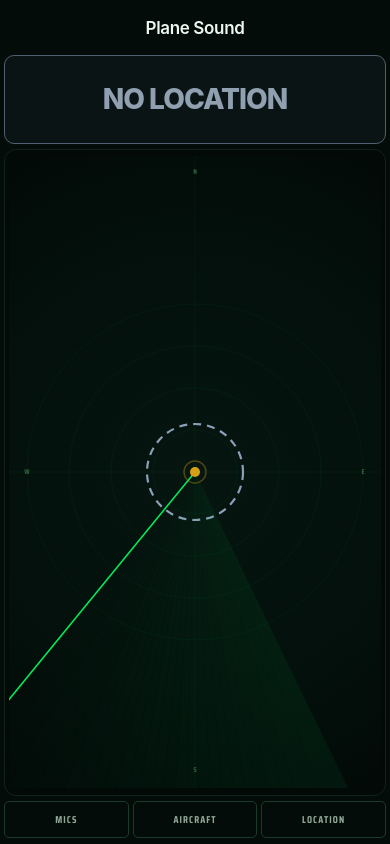
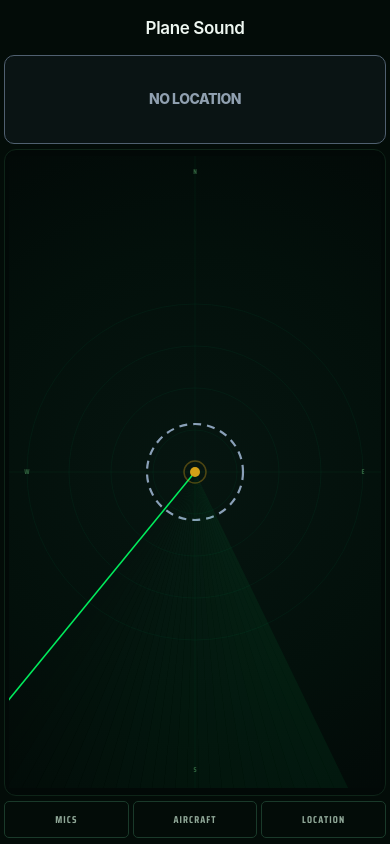
Before and after one commit to williamfranks150/plane-sound-radar, a plain HTML site: page index.html in a window 390 px wide. Drawn offline with Linux system fonts and the light colour scheme.

Commit message:
Fix status header sizing

```diff
--- a/index.html
+++ b/index.html
@@ -59,7 +59,7 @@
   .headline{
     font-family:-apple-system,BlinkMacSystemFont,'SF Pro Display','SF Pro Text','Helvetica Neue',Arial,sans-serif;
     font-size:clamp(29px,7.2vw,54px);font-weight:800;
-    line-height:1.04;letter-spacing:-.035em;margin:0;color:#90a0b0;white-space:nowrap;overflow:hidden;text-overflow:ellipsis;
+    line-height:1.04;letter-spacing:-.035em;margin:0;color:#90a0b0;white-space:nowrap;overflow:visible;text-overflow:clip;min-width:0;
     align-self:center;
   }
   .clear .headline{color:#00ff95;text-shadow:none}
@@ -165,6 +165,36 @@
     .bigCount{font-size:clamp(46px,12vw,72px)}
     .radar-wrap{min-height:240px}
     .tab{padding:8px 3px}
+  }
+
+  .banner{grid-template-columns:1fr!important;}
+  .countBox{display:none!important;}
+  .headline{width:100%!important;max-width:100%!important;text-align:left;overflow:visible!important;text-overflow:clip!important;}
+  .banner.clear .headline{text-align:center;}
+
+  .banner{grid-template-columns:1fr!important;display:flex!important;align-items:center!important;justify-content:flex-start!important;}
+  .countBox{display:none!important;}
+  .headline{width:100%!important;max-width:100%!important;text-align:left;overflow:visible!important;text-overflow:clip!important;font-size:clamp(32px,7.4vw,88px)!important;line-height:.92!important;}
+  .banner.clear{justify-content:center!important;}
+  .banner.clear .headline{text-align:center;font-size:clamp(52px,9.8vw,104px)!important;}
+
+  .banner{
+    grid-template-columns:1fr!important;
+    display:flex!important;
+    align-items:center!important;
+    justify-content:center!important;
+    text-align:center!important;
+    overflow:hidden!important;
+  }
+  .countBox{display:none!important;}
+  .headline{
+    width:100%!important;
+    max-width:100%!important;
+    text-align:center!important;
+    overflow:visible!important;
+    text-overflow:clip!important;
+    white-space:nowrap!important;
+    line-height:.92!important;
   }
 </style>
 </head>
@@ -668,43 +698,80 @@ function renderMeta(){
   // intentionally hidden in the main interface
 }
 
+
+function fitHeadline(){
+  const h=$('headline');
+  const banner=$('banner');
+  if(!h||!banner)return;
+
+  const rect=banner.getBoundingClientRect();
+  const style=getComputedStyle(banner);
+  const padX=parseFloat(style.paddingLeft)+parseFloat(style.paddingRight);
+  const padY=parseFloat(style.paddingTop)+parseFloat(style.paddingBottom);
+
+  const availableW=Math.max(120,rect.width-padX-12);
+  const availableH=Math.max(34,rect.height-padY-4);
+
+  h.style.setProperty('width','100%','important');
+  h.style.setProperty('max-width','100%','important');
+  h.style.setProperty('text-align','center','important');
+  h.style.setProperty('white-space','nowrap','important');
+  h.style.setProperty('overflow','visible','important');
+  h.style.setProperty('text-overflow','clip','important');
+  h.style.setProperty('line-height','.9','important');
+
+  const text=h.textContent||'';
+  const isClear=text==='CLEAR';
+
+  let size=isClear
+    ? Math.floor(availableH*.92)
+    : Math.floor(availableH*.82);
+
+  size=Math.min(isClear?110:96,Math.max(18,size));
+
+  h.style.setProperty('font-size',size+'px','important');
+
+  if(!isClear){
+    for(let s=size;s>=14;s--){
+      h.style.setProperty('font-size',s+'px','important');
+      if(h.scrollWidth<=availableW)break;
+    }
+  }
+}
+
 function renderBanner(){
   const c=counts();
   const banner=$('banner');
   const rs=rangeSettings();
+
+  banner.className='banner no-count';
+  $('bigCount').textContent='';
+  $('countLabel').textContent='';
+  $('statusLeft').textContent='';
+  $('statusRight').textContent='';
+
   if(!state.loc){
-    banner.className='banner no-count';
     $('headline').textContent='NO LOCATION';
-    $('bigCount').textContent='';
-    $('countLabel').textContent='';
-    $('statusLeft').textContent='';
-    $('statusRight').textContent='';
+    fitHeadline();
     return;
   }
 
   if(state.adsb.state==='error'&&!state.adsb.lastFetch){
-    banner.className='banner no-count';
     $('headline').textContent='NO AIRCRAFT FEED';
-    $('bigCount').textContent='';
-    $('countLabel').textContent='';
-    $('statusLeft').textContent='';
-    $('statusRight').textContent='';
+    fitHeadline();
     return;
   }
 
   if(c.audible>0){
-    banner.className='banner bad';
-    $('headline').textContent=rs.usingHuman?'AIRCRAFT IN HEARING RANGE':'AIRCRAFT IN MIC RANGE';
-    $('bigCount').textContent=c.audible;
-    $('countLabel').textContent='';
+    banner.className='banner bad no-count';
+    const rangeText=rs.usingHuman?'HEARING RANGE':'MIC RANGE';
+    $('headline').textContent=c.audible+' AIRCRAFT IN '+rangeText;
   }else{
     banner.className='banner clear no-count';
     $('headline').textContent='CLEAR';
-    $('bigCount').textContent='';
-    $('countLabel').textContent='';
   }
-  $('statusLeft').textContent='';
-  $('statusRight').textContent='';
+
+  fitHeadline();
 }
 
 function renderPanels(){
@@ -1201,8 +1268,8 @@ function init(){
     if(state.loc)fetchFeed();
   };
 
-  window.addEventListener('resize',resizeCanvas);
-  window.visualViewport?.addEventListener('resize',resizeCanvas);
+  window.addEventListener('resize',()=>{resizeCanvas();fitHeadline();});
+  window.visualViewport?.addEventListener('resize',()=>{resizeCanvas();fitHeadline();});
 
   const q=new URLSearchParams(location.search);
   const lat=parseFloat(q.get('lat'));
```
